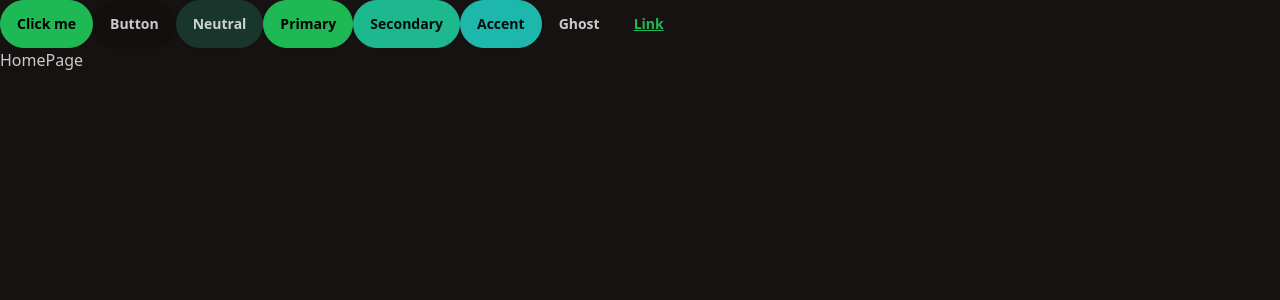
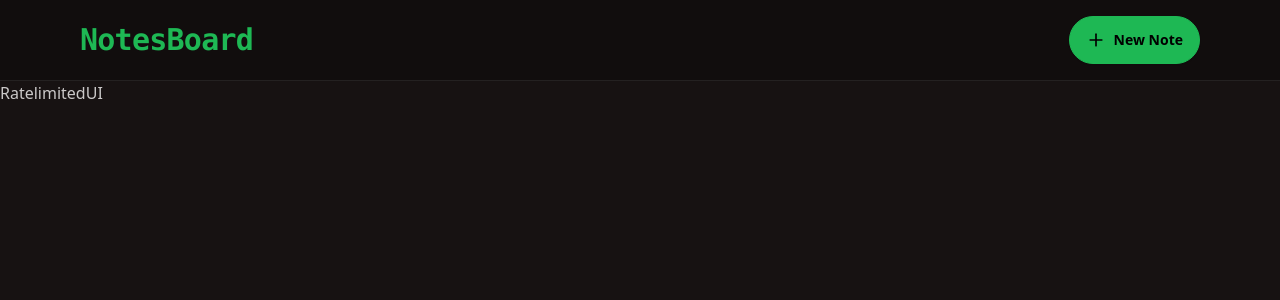
Before and after one commit to hemadhami001/MERN1, a React app in the folder frontend/: page / in a window 1280 px wide. Shown: the top 300 px of the page. Built offline with nearby package versions, Linux system fonts and the light colour scheme; no server answers; the HTML template or start-up script is replaced by a standard one.

Commit message:
homepage

```diff
--- a/frontend/package.json
+++ b/frontend/package.json
@@ -10,6 +10,8 @@
     "preview": "vite preview"
   },
   "dependencies": {
+    "axios": "^1.13.2",
+    "lucide-react": "^0.562.0",
     "react": "^19.2.0",
     "react-dom": "^19.2.0",
     "react-hot-toast": "^2.6.0",
--- a/frontend/src/App.jsx
+++ b/frontend/src/App.jsx
@@ -7,14 +7,14 @@
 const App = () => {
   return (
   <div data-theme="forest">
-    <button className="btn btn-primary">Click me</button>
+    {/* <button className="btn btn-primary">Click me</button>
     <button className="btn">Button</button>
 <button className="btn btn-neutral">Neutral</button>
 <button className="btn btn-primary">Primary</button>
 <button className="btn btn-secondary">Secondary</button>
 <button className="btn btn-accent">Accent</button>
 <button className="btn btn-ghost">Ghost</button>
-<button className="btn btn-link">Link</button>
+<button className="btn btn-link">Link</button> */}
       <Routes>
         <Route path="/" element={<HomePage />} />
         <Route path="/create" element={<CreatePage />} />
--- /dev/null
+++ b/frontend/src/components/Navbar.jsx
@@ -0,0 +1,24 @@
+import { Link } from "react-router";
+import { PlusIcon } from "lucide-react";
+
+const Navbar = () => {
+  return (
+  <header className="bg-base-300 border-b border-base-content/10">
+    <div className="mx-auto max-w-6xl p-4">
+        <div className='flex items-center justify-between'>
+            <h1 className='text-3xl font-bold text-primary font-mono tracking-tight'>
+                NotesBoard
+            </h1>
+            <div className='flex items-center gap-4'>
+                <Link to={"/create"} className="btn btn-primary">
+                <PlusIcon className="size-5" />
+                <span>New Note</span>
+                </Link>
+            </div>
+        </div>
+    </div>
+  </header>
+ );
+}
+
+export default Navbar
--- /dev/null
+++ b/frontend/src/components/RatelimitedUI.jsx
@@ -0,0 +1,9 @@
+import React from 'react'
+
+const RatelimitedUI = () => {
+  return (
+    <div>RatelimitedUI</div>
+  )
+}
+
+export default RatelimitedUI
--- a/frontend/src/pages/HomePage.jsx
+++ b/frontend/src/pages/HomePage.jsx
@@ -1,7 +1,32 @@
-import React from 'react'
+import { useState } from 'react';
+import Navbar from '../components/Navbar';
+import RatelimitedUI from '../components/RatelimitedUI';
+import { useEffect } from 'react';
 
 const HomePage = () => {
-  return <div>HomePage</div>
-}
+  const [isRateLimited, setIsRateLimited] = useState(true);
+  const [notes, setNotes] = useState([]);
+  const [loading, setLoading] = useState(true);
 
-export default HomePage
+  useEffect(() =>{
+    const fetchNotes = async () => {
+      try {
+        const res = await fetch("http://localhost:5001/api/notes");
+        const data = await res.json();
+        console.log(data);
+      } catch (error) {
+        console.error("Error fetching notes:", error);
+      }
+    }
+    fetchNotes();
+  }, []);
+  return (
+    <div className="min-h-screen">
+      <Navbar />
+
+      {isRateLimited && <RatelimitedUI />}
+    </div>
+  );
+};
+
+export default HomePage;
```
Also changed, not shown: 1 other file (tests, documents, lock files or other folders).
